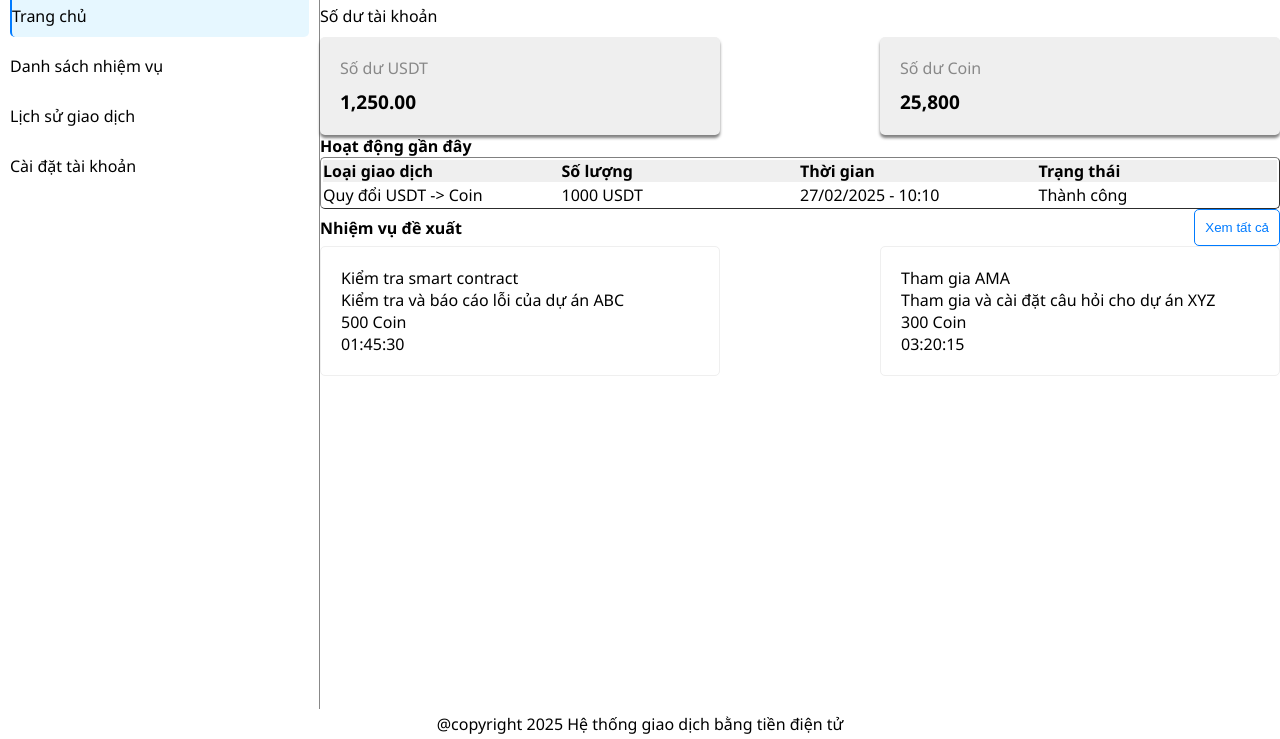
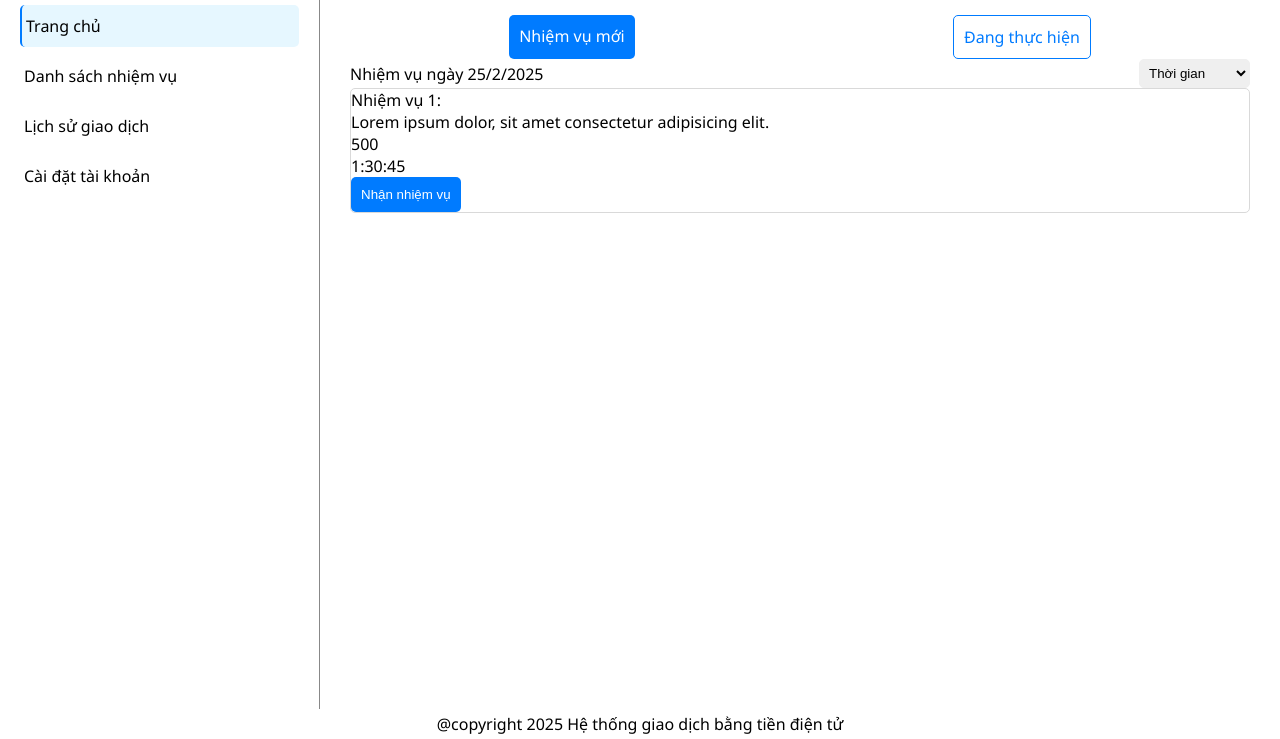
Before and after one commit to Nhat37/web_coin, a plain HTML site: page assets/index.html in a window 1280 px wide. Shown: the part 61-800 px from the top of the page. Drawn offline with Linux system fonts and the light colour scheme.

Commit message:
margin, pd tràn ra scroll

```diff
--- a/assets/css/base.css
+++ b/assets/css/base.css
@@ -1,13 +1,14 @@
 :root{
+    --color-table-head: #d9d9d9;
     --color-card: #EFEFEF;
     --color-success: #00FF00;
     --color-submit: #007BFF;
     --color-over: #FE2020;
     --color-processing: #FFD700;
-    --color-tag1: #DBBFFF;/*mkt*/
-    --color-tag2: #FCDFBD;/*public*/
-    --color-tag3: #E6F7FF;/*app, smart*/
-    --color-tag4: #E5F5E4;/*test*/
+    --color-purple: #DBBFFF;/*mkt*/
+    --color-orange: #FCDFBD;/*public*/
+    --color-cyan: #E6F7FF;/*app, smart*/
+    --color-green: #E5F5E4;/*test*/
     --height-header: 46px;
     --height-footer: 30px;
 
@@ -18,21 +19,21 @@ html{
     font-size: 62.5%;
     font-family: 'Segoe UI', Tahoma, Geneva, Verdana, sans-serif;
     scroll-behavior: smooth;
+    /* overflow-x: hidden; */
 }
 
 li{list-style: none;}
 
 /* table */
 table{ width: 100%;
-border-radius: 5px;}
-tr{ display: flex;}
+border-radius: 5px;
+border-collapse: collapse;overflow: hidden;}
 th, td{
-    display: block;
-    border: none;
-    flex: 1;
     text-align: left;
+    border-bottom: 1px solid var(--color-table-head);
+    padding: 5px;
 }
-th{background-color: var(--color-card);}
+th{background-color: var(--color-table-head);}
 
 /* button */
 button, .btn{
@@ -42,6 +43,10 @@ button, .btn{
     padding: 10px;
     border-radius: 5px;
     color: white;
+    cursor: pointer;
+}
+button:hover, .btn:hover{
+    opacity: 0.8;
 }
 .btn__outline{
     background-color: transparent;
--- a/assets/css/style.css
+++ b/assets/css/style.css
@@ -4,6 +4,7 @@
 .main{width: 100vw;}
 
 /* header */
+header{  padding: 0 20px;}
 .header{
     height: var(--height-header);
     display: flex;
@@ -37,36 +38,30 @@
     /* height: 100vh; */
     height: calc(100vh - var(--height-footer) - var(--height-header));
     border-right: 1px solid #888;
-    padding: 10px;
+    padding: 20px 20px 0;
 }
 .nav_item{
     display: block;
-    padding: 10px 0;
+    padding: 10px 4px;
     margin-bottom: 8px;
 }
 .nav_item.active, .nav_item:hover{
     border-radius: 5px;
     border-left: 2px solid var(--color-submit);
-    background-color: var(--color-tag3);
+    background-color: var(--color-cyan);
 }
 /* main content*/
+.main__content{padding-top: 30px;}
 .content__item{
-    display: none;
+    display: none;padding: 0 30px;
 }
 .content__item.active{
     display: block;
 }
-
-/* home */
-.home__balance{
-    margin-top: 20px;
+.content__item h4{
+    font-weight: 600;
 }
-.home__balance h4{
-    font-weight: 500;
-}
-.balance__card{
-    /* padding: 20px; */
-}
+/* home balance */
 .balance__card.row.no-gutters .card__item{
     border-radius: 5px;
     margin-top: 10px;
@@ -83,20 +78,52 @@
     font-weight: 600;
     font-size: 1.9rem;
 }
-/* hoome suggest task */
+/* home recent activity */
+.recent__header, .suggest__header, .task__card--footer, .task__filter--select{
+    display: flex;
+    justify-content: space-between;
+    align-items: center;
+}
+.recent__header, .suggest__header{margin: 30px 0 20px 0;}
+.recent__convert{
+    background-color: var(--color-submit);
+}
+
+/* home suggest task */
 /* .home__suggest{} */
-.suggest__header{    display: flex; align-items: center;justify-content: space-between;}
 /* .suggest__title{} */
-.suggest__all{ color: var(--color-submit);}
+.btn__suggest--read{ color: var(--color-submit);}
 
 .task__card{
     padding: 20px !important;
+    margin-bottom: 10px;
     border-radius: 5px;
+    border: 1px solid var(--color-table-head);
+    cursor: pointer;
+}
+.task__cars--title{    font-weight: 500;}
+.task__card--content{font-size: 1.5rem; font-weight: 300;}
+.task__card--footer{
+    margin: 10px 0 0;
+    padding-top: 10px;
+    border-top: 1px solid var(--color-table-head);
+}
+/* filter task button */
+.task__filter--btn{display: flex;justify-content: space-around;}
+.btn__filter--new{background-color: var(--color-submit);}
+.btn__filter--current{color: var(--color-submit);}
+/* .task__filter--date{} */
+.task__filter--input{
+    outline: none;
     border: 1px solid var(--color-card);
+    border-radius: 5px;
+    padding: 5px;
 }
-.task__cars--title{
-    font-weight: 500;
+.task__item{
+    border: 1px solid var(--color-table-head);
+    border-radius: 5px;
 }
+.btn__task--submit{background-color: var(--color-submit);}
 /* footer */
 .copy-right{
     height: var(--height-footer);
--- a/assets/index.html
+++ b/assets/index.html
@@ -39,17 +39,17 @@
                     <div class="col l-9 m-9 c-12">
                         <div class="main__content">
                             <!-- home -->
-                            <div class="content__item active">
+                            <div class="content__item">
                                 <div class="content__home">
 
                                     <div class="home__balance grid">
                                         <h4 class="balance__title">Số dư tài khoản</h4>
                                         <div class="balance__card row no-gutters">
-                                            <div class="card__item card__usdt col l-5 m-5 c-6">
+                                            <div class="card__item col l-5 m-5 c-6">
                                                 <div class="card__title">Số dư USDT</div>
                                                 <div class="card__number">1,250.00</div>
                                             </div>
-                                            <div class="card__item card__coin col l-5 l-o-2 m-5 m-o-2 c-6">
+                                            <div class="card__item col l-5 l-o-2 m-5 m-o-2 c-6">
                                                 <div class="card__title">Số dư Coin</div>
                                                 <div class="card__number">25,800</div>
                                             </div>
@@ -57,8 +57,11 @@
                                     </div>
 
                                     <div class="home__recent">
-                                        <h4 class="recent__title">Hoạt động gần đây</h4>
-                                        <table class="recent__act" border="1">
+                                        <div class="recent__header">
+                                            <h4 class="recent__title">Hoạt động gần đây</h4>
+                                            <div class="recent__convert btn btn__outline">Quy đổi điểm</div>
+                                        </div>
+                                        <table class="recent__act">
                                             <thead>
                                                 <tr>
                                                     <th>Loại giao dịch</th>
@@ -74,28 +77,37 @@
                                                     <td>27/02/2025 - 10:10</td>
                                                     <td>Thành công</td>
                                                 </tr>
+                                                <tr>
+                                                    <td>Quy đổi USDT -> Coin</td>
+                                                    <td>1000 USDT</td>
+                                                    <td>27/02/2025 - 10:10</td>
+                                                    <td>Thành công</td>
+                                                </tr>
                                             </tbody>
                                         </table>
-                                        </div>
                                     </div>
 
                                     <div class="home__suggest grid">
                                         <div class="suggest__header">
                                             <h4 class="suggest__title">Nhiệm vụ đề xuất</h4>
-                                            <button class="suggest__all btn btn__outline">Xem tất cả</button>
+                                            <button class="btn__suggest--read btn__outline">Xem tất cả</button>
                                         </div>
                                         <div class="suggest__task row no-gutters">
                                             <div class="task__card col l-5 m-5 c-12">
                                                 <div class="task__cars--title">Kiểm tra smart contract</div>
                                                 <div class="task__card--content">Kiểm tra và báo cáo lỗi của dự án ABC</div>
-                                                <div class="task__card--coin">500 Coin</div>
-                                                <div class="task__card--time">01:45:30</div>
+                                                <div class="task__card--footer">
+                                                    <div class="card__coin">500 Coin</div>
+                                                    <div class="card__time">01:45:30</div>
+                                                </div>
                                             </div>
                                             <div class="task__card col l-5 l-o-2 m-5 m-o-2 c-12">
                                                 <div class="task__cars--title">Tham gia AMA</div>
                                                 <div class="task__card--content">Tham gia và cài đặt câu hỏi cho dự án XYZ </div>
-                                                <div class="task__card--coin">300 Coin</div>
-                                                <div class="task__card--time">03:20:15</div>
+                                                <div class="task__card--footer">
+                                                    <div class="card__coin">300 Coin</div>
+                                                    <div class="card__time">03:25:10</div>
+                                                </div>
                                             </div>
                                         </div>
                                     </div>
@@ -103,8 +115,38 @@
                             </div>
 
                             <!-- tasks list -->
-                            <div class="content__item">
-                                <div class="content__task">Danh sách nhiệm vụ</div>
+                            <div class="content__item active">
+                                <div class="content__task">
+                                    <!-- button filter -->
+                                    <div class="task__filter--btn">
+                                        <div class="btn__filter--new btn">Nhiệm vụ mới</div>
+                                        <div class="btn__filter--current btn btn__outline">Đang thực hiện</div>
+                                    </div>
+
+                                    <!-- select filter -->
+                                    <div class="task__filter--select">
+                                        <div class="task__filter--date">Nhiệm vụ ngày 25/2/2025</div>
+                                        <select class="task__filter--input">
+                                            <option value="1">Thời gian</option>
+                                            <option value="2">Điểm thưởng</option>
+                                        </select>
+                                    </div>
+
+                                    <!-- task list -->
+                                    <div class="task__list grid">
+                                        <div class="row no-gutters">
+                                            <div class="task__item col l-12 m-12 c-12">
+                                                <div class="task__item--title">Nhiệm vụ 1:</div>
+                                                <div class="task__item--infor">
+                                                    Lorem ipsum dolor, sit amet consectetur adipisicing elit.
+                                                    <div class="task__item--coin">500</div>
+                                                    <div class="task__item--time">1:30:45</div>
+                                                </div>
+                                                <button class="btn__task--submit btn" >Nhận nhiệm vụ</button>
+                                            </div>
+                                        </div>
+                                    </div>
+                                </div>
                             </div>
 
                             <!-- history -->
```
